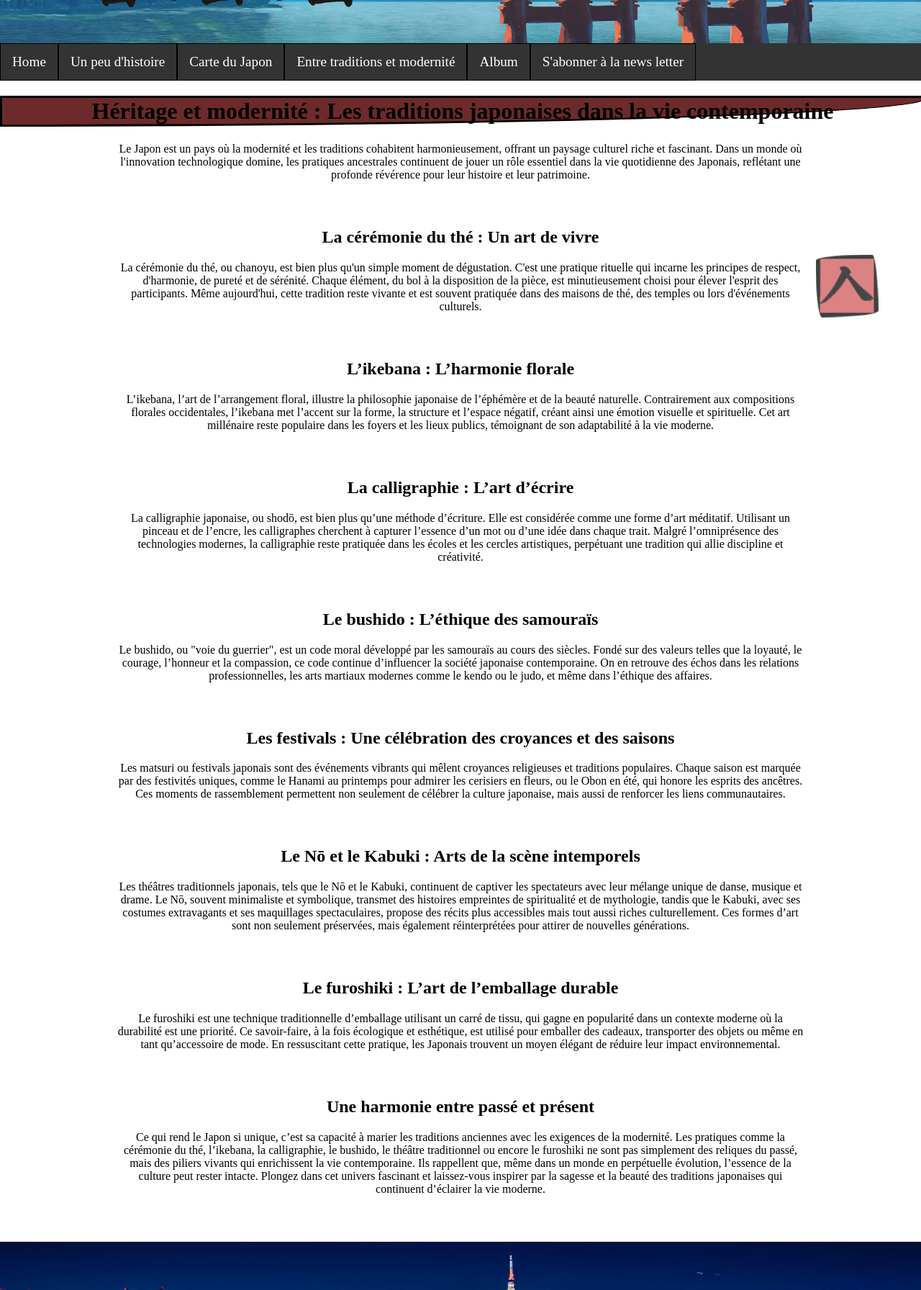
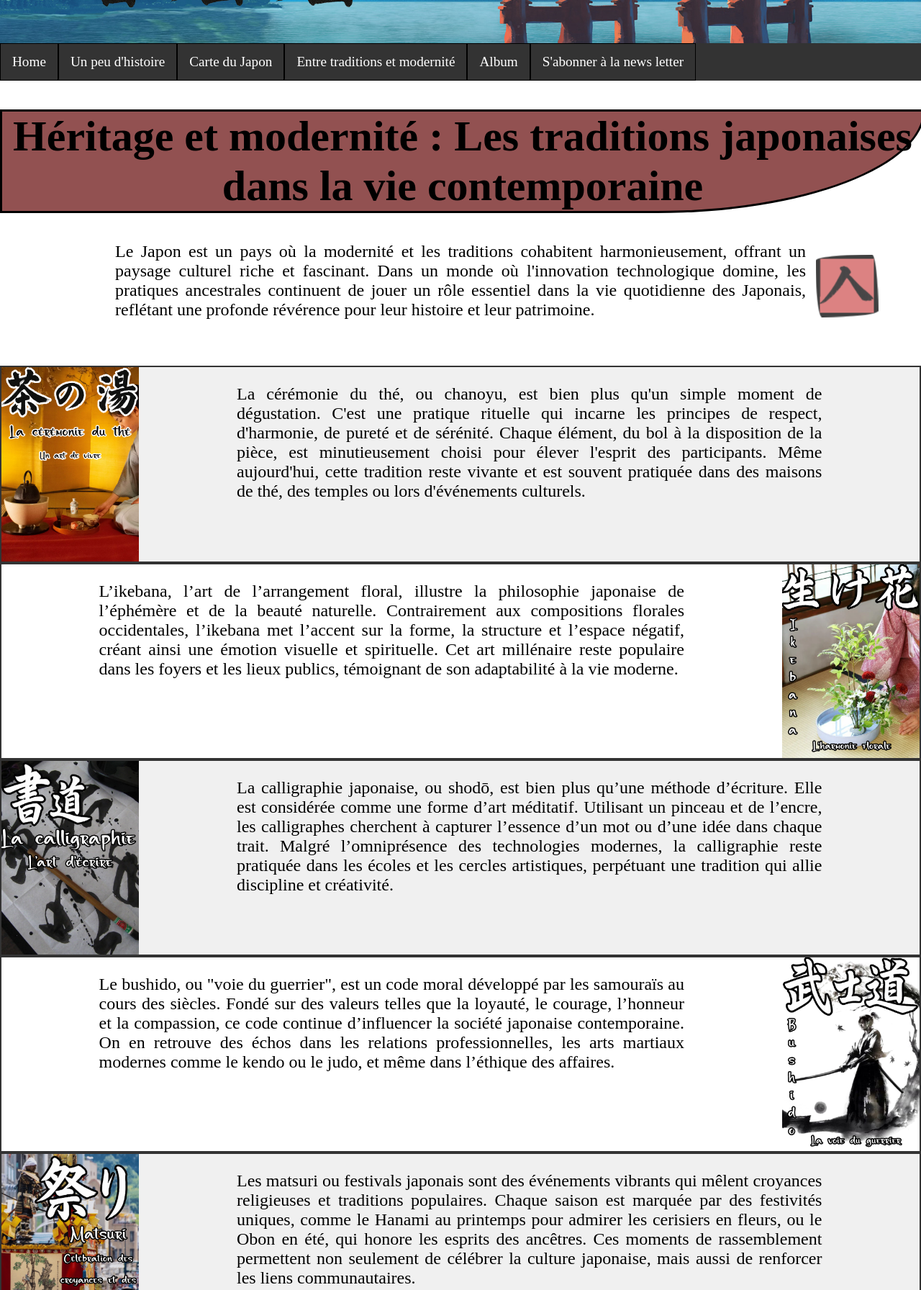
Before and after one commit to Xehmack/JrmStf, a plain HTML site: page traditions-modernite.html in a window 1280 px wide. Shown: the part 300-2092 px from the top of the page at 72% size. Drawn offline with Linux system fonts and the light colour scheme; a web font is replaced by a local one.

Commit message:
4eme phase

```diff
--- a/Style.css
+++ b/Style.css
@@ -14,22 +14,25 @@
 
 h3{
     text-align: center;
+    font-size: 25px;
 }
 
 p{
-    text-align: center;
+    text-align:justify;
     max-width: 75%;
     margin-left: auto;
     margin-right: auto;
     margin-bottom: 5%;
+    font-size: x-large;
 }
 
 .titre{
     font-family: Aokahori;
+    font-size: 60px;
     border-width: 3px;
     border-style: solid;
-    border-radius: 0% 0% 100% 0% / 0% 0% 90% 0%   ;
-    background-color: rgb(109, 42, 42);
+    border-radius: 0% 10% 29% 0% / 10% 0% 100% 10%     ;
+    background-color: rgb(146, 81, 81);
     height: 100%;
     width: 100%;
     align-items: center;
@@ -49,8 +52,58 @@
     margin-top: 5%;
 }
 
+.container{
+  display: flex;
+  justify-content: space-between;
+  border-style: solid;
+  border-width: 2px;
+  border-color: #333333;
+
+}
+
+.left_index{
+  width: 30%;
+  text-align: center;
+  background-image: linear-gradient(
+      to left,
+      rgb(255, 255, 255),
+      rgba(0, 0, 0, 0)
+    ),
+    url('images/Index/street_night.png');
+  background-size: cover;
+  background-position: center;
+
+}
+
+.right_index{
+  width: 70%;
+  text-align: justify;
+}
+
+.left_i{
+  width: 15%;
+  text-align: center;
+}
+
+.right_i{
+  width: 85%;
+  background-color:#33333312;
+  text-align: center;
+}
+
+.left_p{
+  width: 85%;
+  background-color: white;
+  text-align: center;
+}
+
+.right_p{
+  width: 15%;
+  text-align: center;
+}
+
 .footer{
-    background-color: #333;
+    background-color: #676767;
     top: 0;
     margin: 0;
     padding: 0;
@@ -111,11 +164,11 @@
     opacity: 1;
 
 }
+
 .anchor:active{
     opacity:0.9;
 
 }
-
 
 @font-face {
   font-family: Aokahori;
--- a/traditions-modernite.html
+++ b/traditions-modernite.html
@@ -26,33 +26,65 @@
             <h1 class="titre">Héritage et modernité : Les traditions japonaises dans la vie contemporaine</h1>
                 <p>Le Japon est un pays où la modernité et les traditions cohabitent harmonieusement, offrant un paysage culturel riche et fascinant. Dans un monde où l'innovation technologique domine, les pratiques ancestrales continuent de jouer un rôle essentiel dans la vie quotidienne des Japonais, reflétant une profonde révérence pour leur histoire et leur patrimoine.</p>
 
-                <h2>La cérémonie du thé : Un art de vivre</h2>
+                <div class="container">
+                    <div class="left_i">
+                        <img src="Images\traditions\Chanoyu-tile.png" alt="Chanoyu">
+                    </div>
+                    <div class="right_i">
+                        <p>La cérémonie du thé, ou chanoyu, est bien plus qu'un simple moment de dégustation. C'est une pratique rituelle qui incarne les principes de respect, d'harmonie, de pureté et de sérénité. Chaque élément, du bol à la disposition de la pièce, est minutieusement choisi pour élever l'esprit des participants. Même aujourd'hui, cette tradition reste vivante et est souvent pratiquée dans des maisons de thé, des temples ou lors d'événements culturels.</p>
+                    </div>
+                </div>
+                <div class="container">
+                    <div class="left_p">
+                         <p>L’ikebana, l’art de l’arrangement floral, illustre la philosophie japonaise de l’éphémère et de la beauté naturelle. Contrairement aux compositions florales occidentales, l’ikebana met l’accent sur la forme, la structure et l’espace négatif, créant ainsi une émotion visuelle et spirituelle. Cet art millénaire reste populaire dans les foyers et les lieux publics, témoignant de son adaptabilité à la vie moderne.</p>
+                    </div>
+                    <div class="right_p">
+                        <img src="Images\traditions\Ikebana-tile.png" alt="Ikebana">
+                    </div>
+                </div>
 
-                <p>La cérémonie du thé, ou chanoyu, est bien plus qu'un simple moment de dégustation. C'est une pratique rituelle qui incarne les principes de respect, d'harmonie, de pureté et de sérénité. Chaque élément, du bol à la disposition de la pièce, est minutieusement choisi pour élever l'esprit des participants. Même aujourd'hui, cette tradition reste vivante et est souvent pratiquée dans des maisons de thé, des temples ou lors d'événements culturels.</p>
+                <div class="container">
+                    <div class="left_i">
+                        <img src="Images\traditions\Shodô-tile.png" alt="Shodô">
+                    </div>
+                    <div class="right_i">
+                        <p>La calligraphie japonaise, ou shodō, est bien plus qu’une méthode d’écriture. Elle est considérée comme une forme d’art méditatif. Utilisant un pinceau et de l’encre, les calligraphes cherchent à capturer l’essence d’un mot ou d’une idée dans chaque trait. Malgré l’omniprésence des technologies modernes, la calligraphie reste pratiquée dans les écoles et les cercles artistiques, perpétuant une tradition qui allie discipline et créativité.</p>
+                    </div>
+                </div>
+                <div class="container">
+                    <div class="left_p">
+                        <p>Le bushido, ou "voie du guerrier", est un code moral développé par les samouraïs au cours des siècles. Fondé sur des valeurs telles que la loyauté, le courage, l’honneur et la compassion, ce code continue d’influencer la société japonaise contemporaine. On en retrouve des échos dans les relations professionnelles, les arts martiaux modernes comme le kendo ou le judo, et même dans l’éthique des affaires.</p>
+                    </div>
+                    <div class="right_p">
+                        <img src="Images\traditions\Bushido-tile.png" alt="bushido">
+                    </div>
+                </div>
 
-                <h2>L’ikebana : L’harmonie florale</h2>
+                <div class="container">
+                    <div class="left_i">
+                        <img src="Images\traditions\Matsuri-tile.png" alt="Matsuri">
+                    </div>
+                    <div class="right_i">
+                        <p>Les matsuri ou festivals japonais sont des événements vibrants qui mêlent croyances religieuses et traditions populaires. Chaque saison est marquée par des festivités uniques, comme le Hanami au printemps pour admirer les cerisiers en fleurs, ou le Obon en été, qui honore les esprits des ancêtres. Ces moments de rassemblement permettent non seulement de célébrer la culture japonaise, mais aussi de renforcer les liens communautaires.</p>
+                    </div>
+                </div>
+                <div class="container">
+                    <div class="left_p">
+                        <p>Les théâtres traditionnels japonais, tels que le Nō et le Kabuki, continuent de captiver les spectateurs avec leur mélange unique de danse, musique et drame. Le Nō, souvent minimaliste et symbolique, transmet des histoires empreintes de spiritualité et de mythologie, tandis que le Kabuki, avec ses costumes extravagants et ses maquillages spectaculaires, propose des récits plus accessibles mais tout aussi riches culturellement. Ces formes d’art sont non seulement préservées, mais également réinterprétées pour attirer de nouvelles générations.</p>
+                    </div>
+                    <div class="right_p">
+                        <img src="Images\traditions\Kabuki-tile.png" alt="Kabuki">
+                    </div>
+                </div>
 
-                <p>L’ikebana, l’art de l’arrangement floral, illustre la philosophie japonaise de l’éphémère et de la beauté naturelle. Contrairement aux compositions florales occidentales, l’ikebana met l’accent sur la forme, la structure et l’espace négatif, créant ainsi une émotion visuelle et spirituelle. Cet art millénaire reste populaire dans les foyers et les lieux publics, témoignant de son adaptabilité à la vie moderne.</p>
-
-                <h2>La calligraphie : L’art d’écrire</h2>
-
-                <p>La calligraphie japonaise, ou shodō, est bien plus qu’une méthode d’écriture. Elle est considérée comme une forme d’art méditatif. Utilisant un pinceau et de l’encre, les calligraphes cherchent à capturer l’essence d’un mot ou d’une idée dans chaque trait. Malgré l’omniprésence des technologies modernes, la calligraphie reste pratiquée dans les écoles et les cercles artistiques, perpétuant une tradition qui allie discipline et créativité.</p>
-
-                <h2>Le bushido : L’éthique des samouraïs</h2>
-
-                <p>Le bushido, ou "voie du guerrier", est un code moral développé par les samouraïs au cours des siècles. Fondé sur des valeurs telles que la loyauté, le courage, l’honneur et la compassion, ce code continue d’influencer la société japonaise contemporaine. On en retrouve des échos dans les relations professionnelles, les arts martiaux modernes comme le kendo ou le judo, et même dans l’éthique des affaires.</p>
-
-                <h2>Les festivals : Une célébration des croyances et des saisons</h2>
-
-                <p>Les matsuri ou festivals japonais sont des événements vibrants qui mêlent croyances religieuses et traditions populaires. Chaque saison est marquée par des festivités uniques, comme le Hanami au printemps pour admirer les cerisiers en fleurs, ou le Obon en été, qui honore les esprits des ancêtres. Ces moments de rassemblement permettent non seulement de célébrer la culture japonaise, mais aussi de renforcer les liens communautaires.</p>
-
-                <h2>Le Nō et le Kabuki : Arts de la scène intemporels</h2>
-
-                <p>Les théâtres traditionnels japonais, tels que le Nō et le Kabuki, continuent de captiver les spectateurs avec leur mélange unique de danse, musique et drame. Le Nō, souvent minimaliste et symbolique, transmet des histoires empreintes de spiritualité et de mythologie, tandis que le Kabuki, avec ses costumes extravagants et ses maquillages spectaculaires, propose des récits plus accessibles mais tout aussi riches culturellement. Ces formes d’art sont non seulement préservées, mais également réinterprétées pour attirer de nouvelles générations.</p>
-
-                <h2>Le furoshiki : L’art de l’emballage durable</h2>
-
-                <p>Le furoshiki est une technique traditionnelle d’emballage utilisant un carré de tissu, qui gagne en popularité dans un contexte moderne où la durabilité est une priorité. Ce savoir-faire, à la fois écologique et esthétique, est utilisé pour emballer des cadeaux, transporter des objets ou même en tant qu’accessoire de mode. En ressuscitant cette pratique, les Japonais trouvent un moyen élégant de réduire leur impact environnemental.</p>
+                <div class="container">
+                    <div class="left_i">
+                        <img src="Images\traditions\Furoshiki-tile.png" alt="Furoshiki">
+                    </div>
+                    <div class="right_i">
+                        <p>Le furoshiki est une technique traditionnelle d’emballage utilisant un carré de tissu, qui gagne en popularité dans un contexte moderne où la durabilité est une priorité. Ce savoir-faire, à la fois écologique et esthétique, est utilisé pour emballer des cadeaux, transporter des objets ou même en tant qu’accessoire de mode. En ressuscitant cette pratique, les Japonais trouvent un moyen élégant de réduire leur impact environnemental.</p>
+                    </div>
+                </div>
 
                 <h2>Une harmonie entre passé et présent</h2>
 
```
Also changed, not shown: Histoire.html (+0 -2 lines), Index.html (+13 -6 lines), Images/traditions/Bushido-tile.png (added), Images/traditions/Chanoyu-tile.png (added), Images/traditions/Furoshiki-tile.png (added), Images/traditions/Ikebana-tile.png (added), Images/traditions/Kabuki-tile.png (added), Images/traditions/Matsuri-tile.png (added), Images/traditions/Shodô-tile.png (added), 1 other file.
